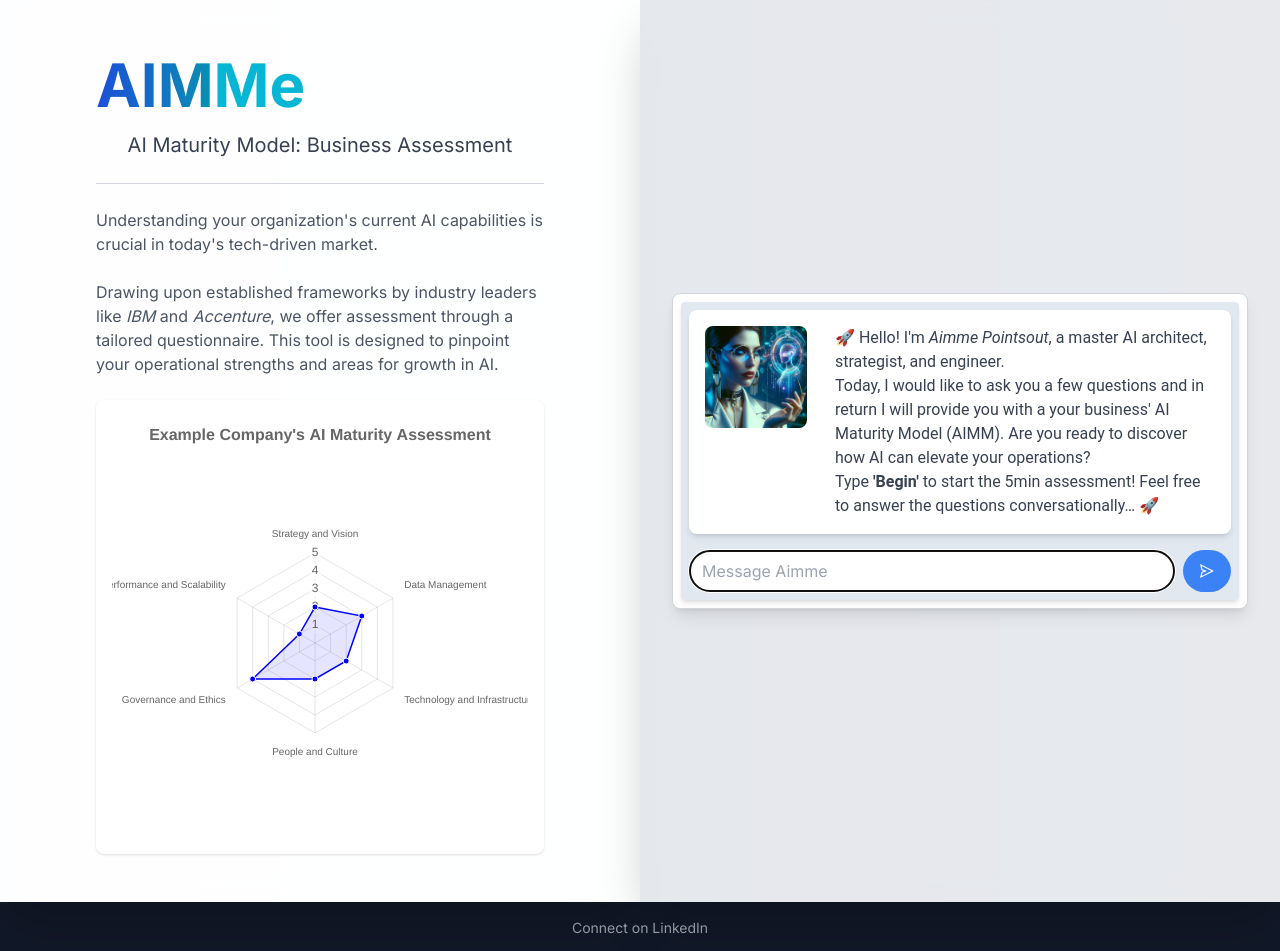
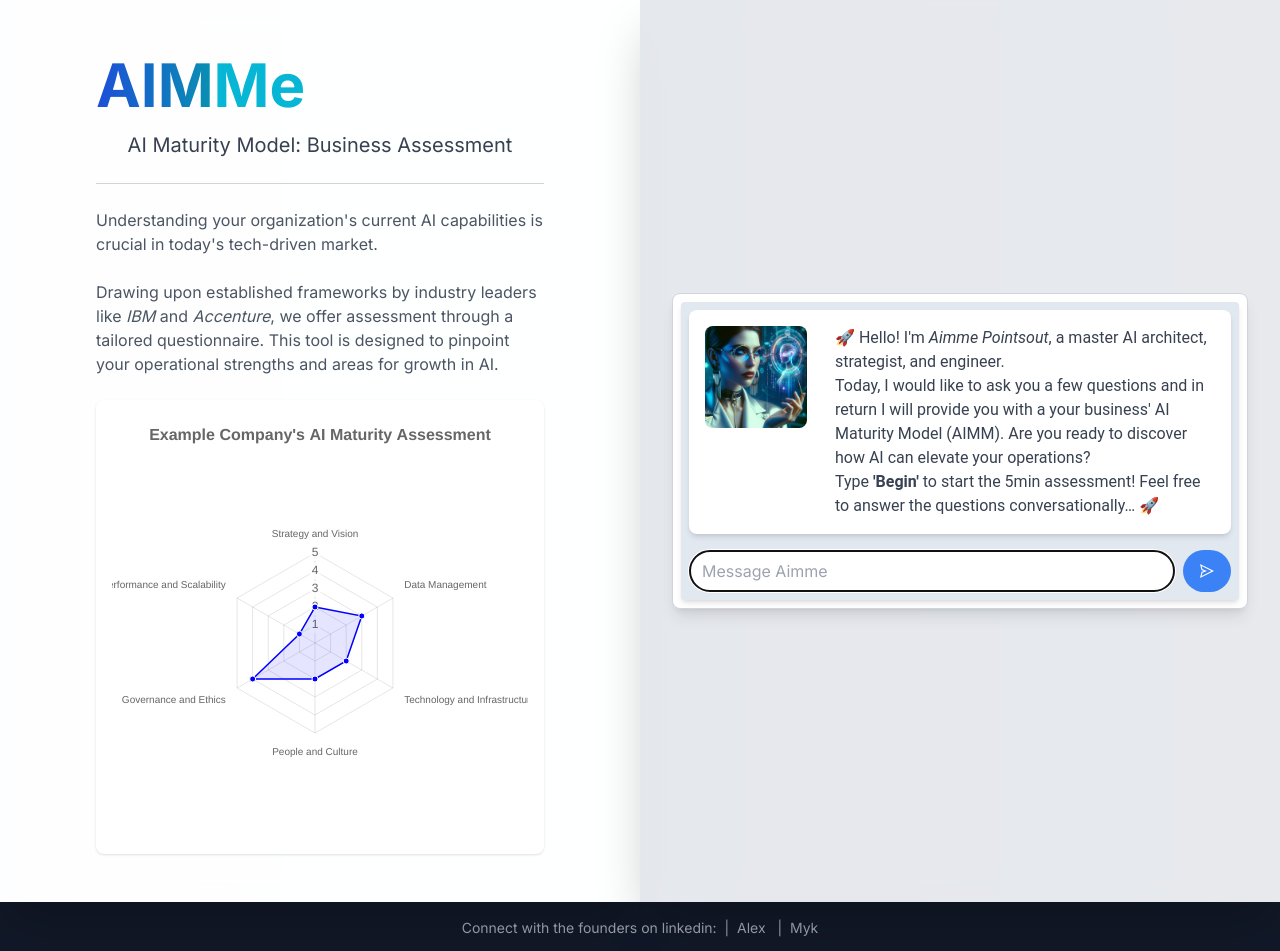
Before and after one commit to screwyforcepush/AIMM, a Next.js app: page / in a window 1280 px wide. Shown: the top 951 px of the page. Built offline with nearby package versions, Linux system fonts and the light colour scheme.

Commit message:
footer fix

```diff
--- a/app/page.tsx
+++ b/app/page.tsx
@@ -34,9 +34,13 @@
       </div>
       </main>
       <footer className="w-full py-4 bg-gray-900 text-gray-400 text-center text-sm">
-  <a href="https://www.linkedin.com/in/alexsavagedata/" target="_blank" rel="noopener noreferrer" className="hover:text-white transition-colors duration-300">
-    Connect on LinkedIn
-  </a>
+      Connect with the founders on linkedin:&nbsp;&nbsp;|&nbsp;&nbsp;
+        <a href="https://www.linkedin.com/in/alexsavagedata/" target="_blank" rel="noopener noreferrer" className="hover:text-white transition-colors duration-300">
+          Alex
+        </a>  &nbsp;&nbsp;|&nbsp;&nbsp;
+        <a href="https://www.linkedin.com/in/myks/" target="_blank" rel="noopener noreferrer" className="hover:text-white transition-colors duration-300">
+          Myk
+        </a>
 </footer>
     </div>
   );
```
